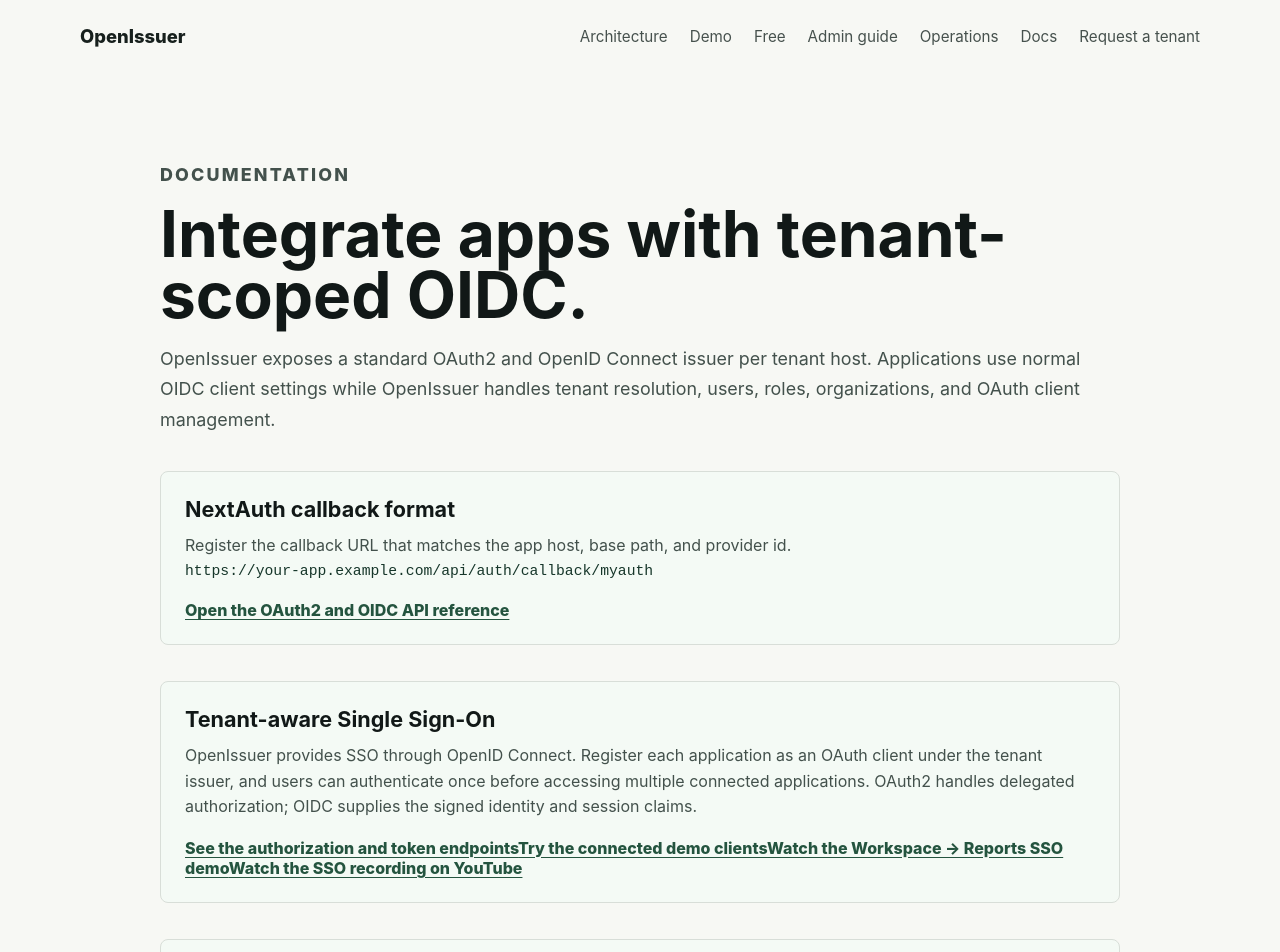
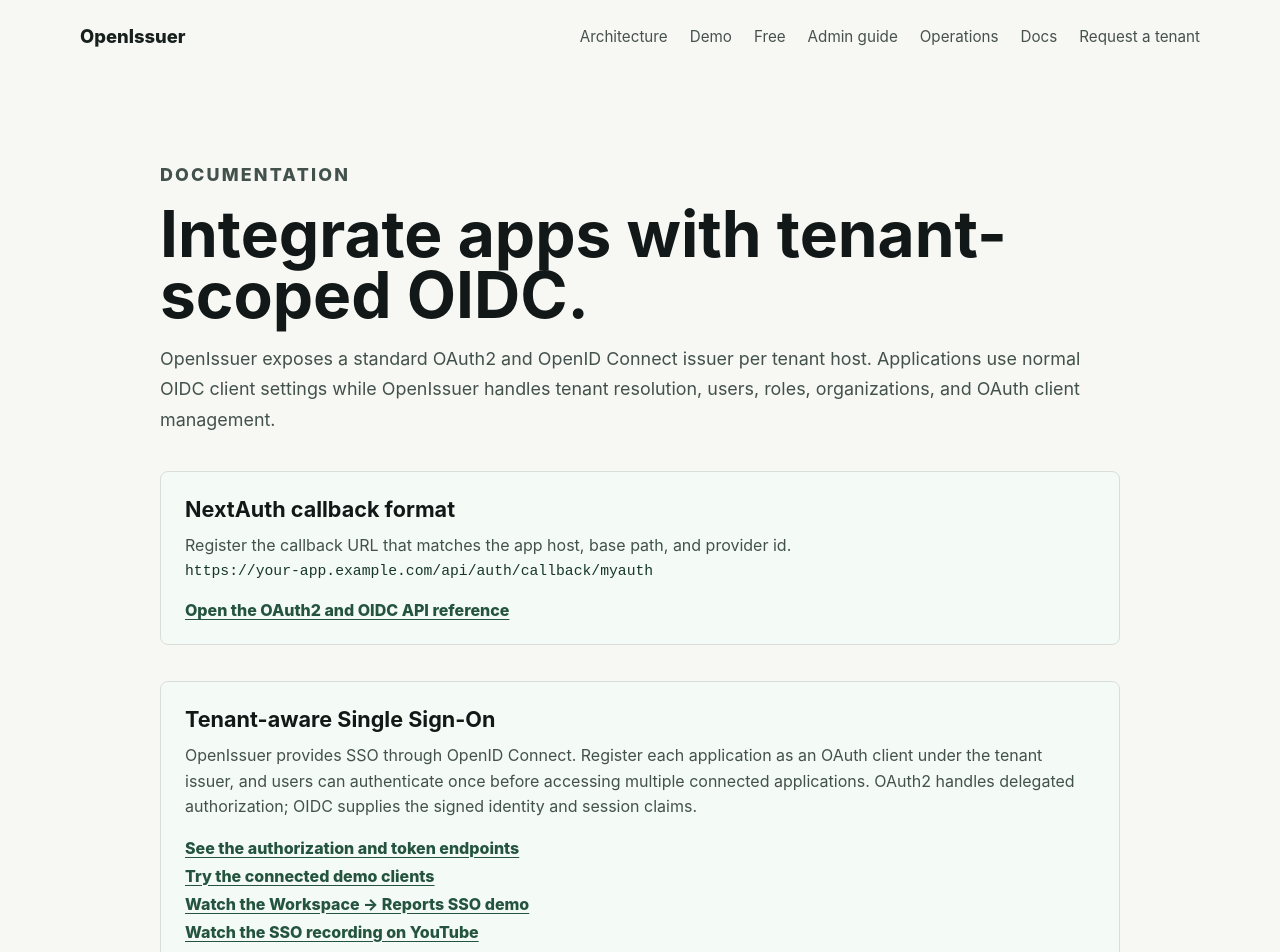
Before and after one commit to sonamsamdupkhangsar/openissuer-site, a Next.js app: page /docs in a window 1280 px wide. Shown: the top 952 px of the page. Built offline with nearby package versions, Linux system fonts and the light colour scheme; no server answers.

Commit message:
Stack SSO demo links on docs page

```diff
--- a/pages/docs.tsx
+++ b/pages/docs.tsx
@@ -51,7 +51,7 @@
               Register the callback URL that matches the app host, base path, and provider id.
             </p>
             <code>https://your-app.example.com/api/auth/callback/myauth</code>
-            <div className={styles.calloutLinks}>
+            <div className={`${styles.calloutLinks} ${styles.stackedLinks}`}>
               <Link href="/api-reference">Open the OAuth2 and OIDC API reference</Link>
             </div>
           </div>
@@ -64,7 +64,7 @@
               before accessing multiple connected applications. OAuth2 handles delegated
               authorization; OIDC supplies the signed identity and session claims.
             </p>
-            <div className={styles.calloutLinks}>
+            <div className={`${styles.calloutLinks} ${styles.stackedLinks}`}>
               <Link href="/api-reference">See the authorization and token endpoints</Link>
               <Link href="/demo">Try the connected demo clients</Link>
               <Link href="/sso-demo">Watch the Workspace → Reports SSO demo</Link>
--- a/styles/site.module.css
+++ b/styles/site.module.css
@@ -864,6 +864,15 @@
   text-underline-offset: 3px;
 }
 
+.stackedLinks a {
+  display: block;
+  margin-top: 8px;
+}
+
+.stackedLinks a:first-child {
+  margin-top: 0;
+}
+
 .apiSection {
   padding: 60px 0;
   border-bottom: 1px solid #d8ded8;
```
